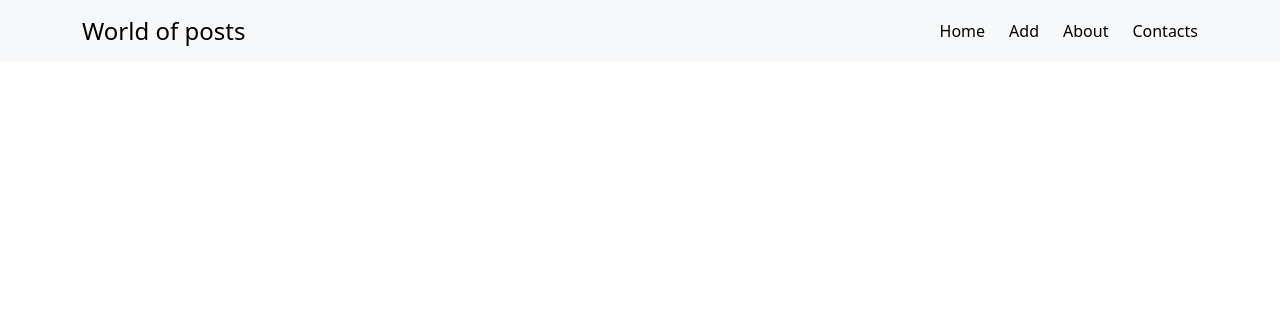
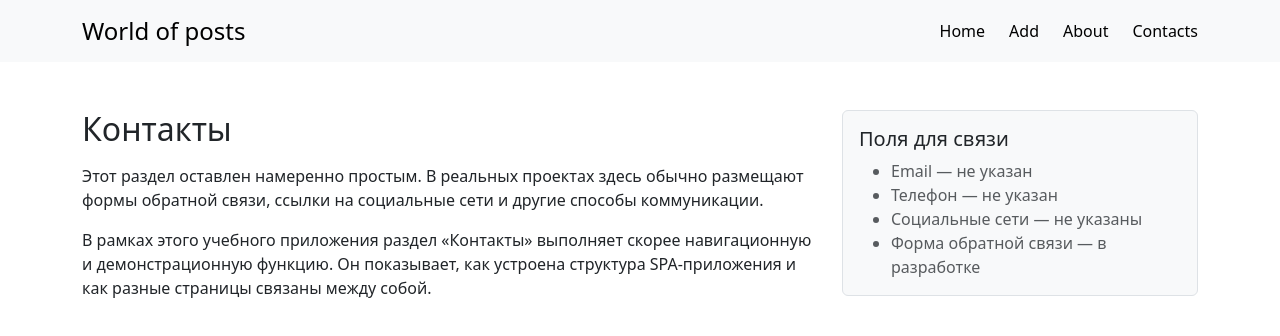
Before and after one commit to Kevincon12/homework64, a React (Vite) app: page /contacts in a window 1280 px wide. Shown: the top 336 px of the page. Built offline with nearby package versions, Linux system fonts and the light colour scheme.

Commit message:
Подготовили страницы About и Contacts, а также их вывод. (а также роуты на будущие страницы Home and Add

```diff
--- a/src/App.tsx
+++ b/src/App.tsx
@@ -1,6 +1,9 @@
 import { useState } from 'react'
 import './App.css'
 import Toolbar from "./components/Toolbar/Toolbar.tsx";
+import {Route, Routes} from "react-router-dom";
+import About from "./containers/About/About.tsx";
+import Contacts from "./containers/Contacts/Contacts.tsx";
 
 const App = () => {
   const [count, setCount] = useState(0)
@@ -10,6 +13,15 @@ const App = () => {
         <header>
             <Toolbar/>
         </header>
+
+        <main className='container mt-5'>
+            <Routes>
+                {/*<Route path='/' element={(<Home/>)}/>*/}
+                {/*<Route path='/new-post' element={(<NewPOst/>)}/>*/}
+                <Route path='/about' element={(<About/>)}/>
+                <Route path='/contacts' element={(<Contacts/>)}/>
+            </Routes>
+        </main>
     </>
   )
 };
--- /dev/null
+++ b/src/containers/About/About.tsx
@@ -0,0 +1,31 @@
+const About = () => {
+    return (
+        <div className="row mt-3">
+            <div className="col-12 col-md-8">
+                <h2 className="mb-3">Почему именно кино</h2>
+
+                <p>
+                    Здесь просто немного текста для заполнения страницы.
+                    Можно писать всё подряд: сегодня было солнечно,
+                    потом пошёл дождь, а я сидел за компьютером и думал,
+                    что неплохо было бы добавить сюда ещё пару строк.
+                    В общем, обычный текст, чтобы что-то выглядело на странице.
+                </p>
+            </div>
+
+            <div className="col-12 col-md-4">
+                <div className="border rounded p-3 bg-light">
+                    <h5>О проекте</h5>
+                    <ul className="mb-0">
+                        <li>Тема: посты</li>
+                        <li>Формат: API</li>
+                        <li>Технологии: React + Bootstrap + React_Router_Dom + Axios</li>
+                        <li>Цель: учебный проект</li>
+                    </ul>
+                </div>
+            </div>
+        </div>
+    );
+};
+
+export default About;
--- /dev/null
+++ b/src/containers/Contacts/Contacts.tsx
@@ -0,0 +1,37 @@
+const Contacts = () => {
+    return (
+        <div className="row mt-3">
+            <div className="col-12 col-md-8">
+                <h2 className="mb-3">Контакты</h2>
+
+                <p>
+                    Этот раздел оставлен намеренно простым. В реальных проектах
+                    здесь обычно размещают формы обратной связи, ссылки на
+                    социальные сети и другие способы коммуникации.
+                </p>
+
+                <p>
+                    В рамках этого учебного приложения раздел «Контакты»
+                    выполняет скорее навигационную и демонстрационную функцию.
+                    Он показывает, как устроена структура SPA-приложения и
+                    как разные страницы связаны между собой.
+                </p>
+            </div>
+
+            <div className="col-12 col-md-4">
+                <div className="border rounded p-3 bg-light">
+                    <h5>Поля для связи</h5>
+
+                    <ul className="mb-0 text-muted">
+                        <li>Email — не указан</li>
+                        <li>Телефон — не указан</li>
+                        <li>Социальные сети — не указаны</li>
+                        <li>Форма обратной связи — в разработке</li>
+                    </ul>
+                </div>
+            </div>
+        </div>
+    );
+};
+
+export default Contacts;
```
